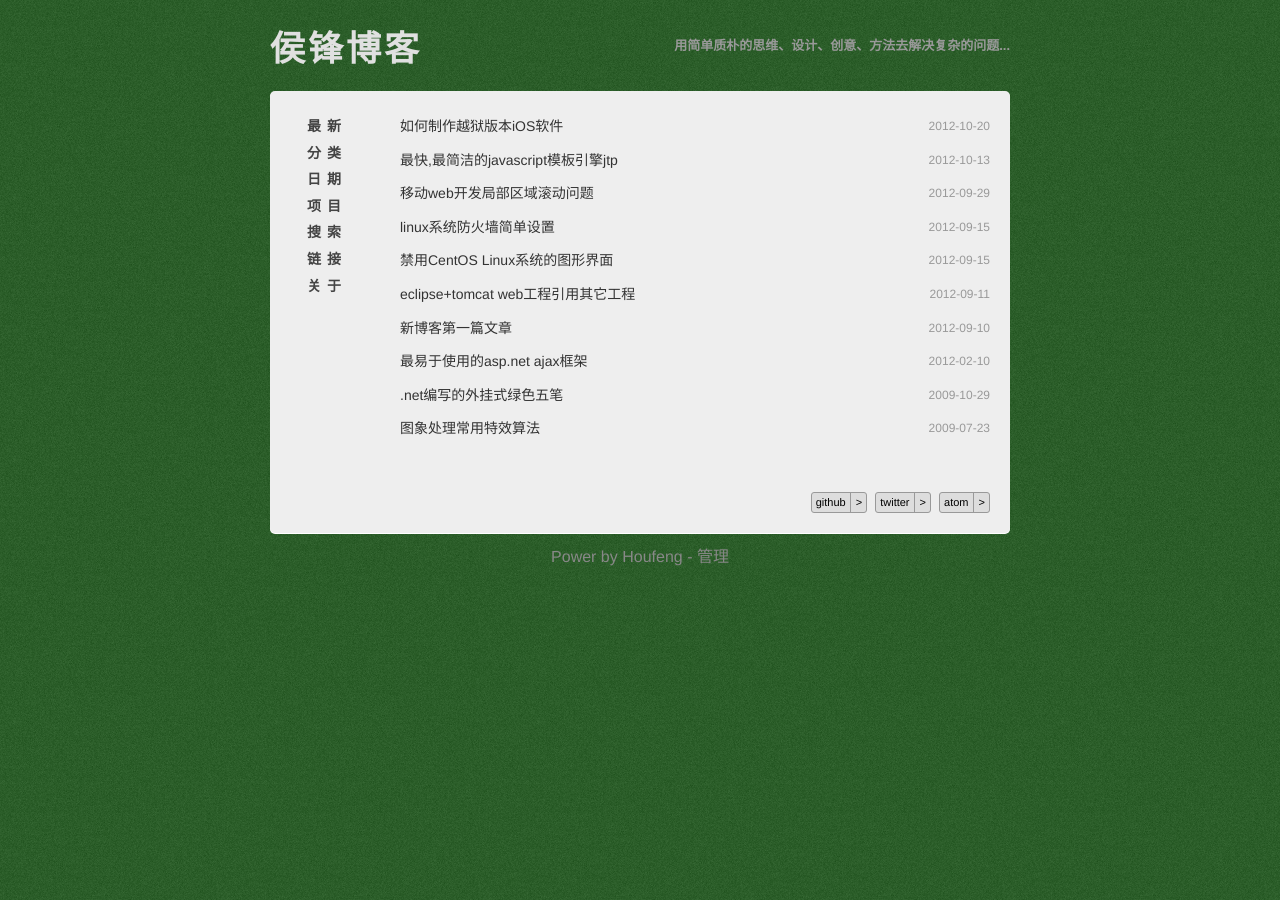
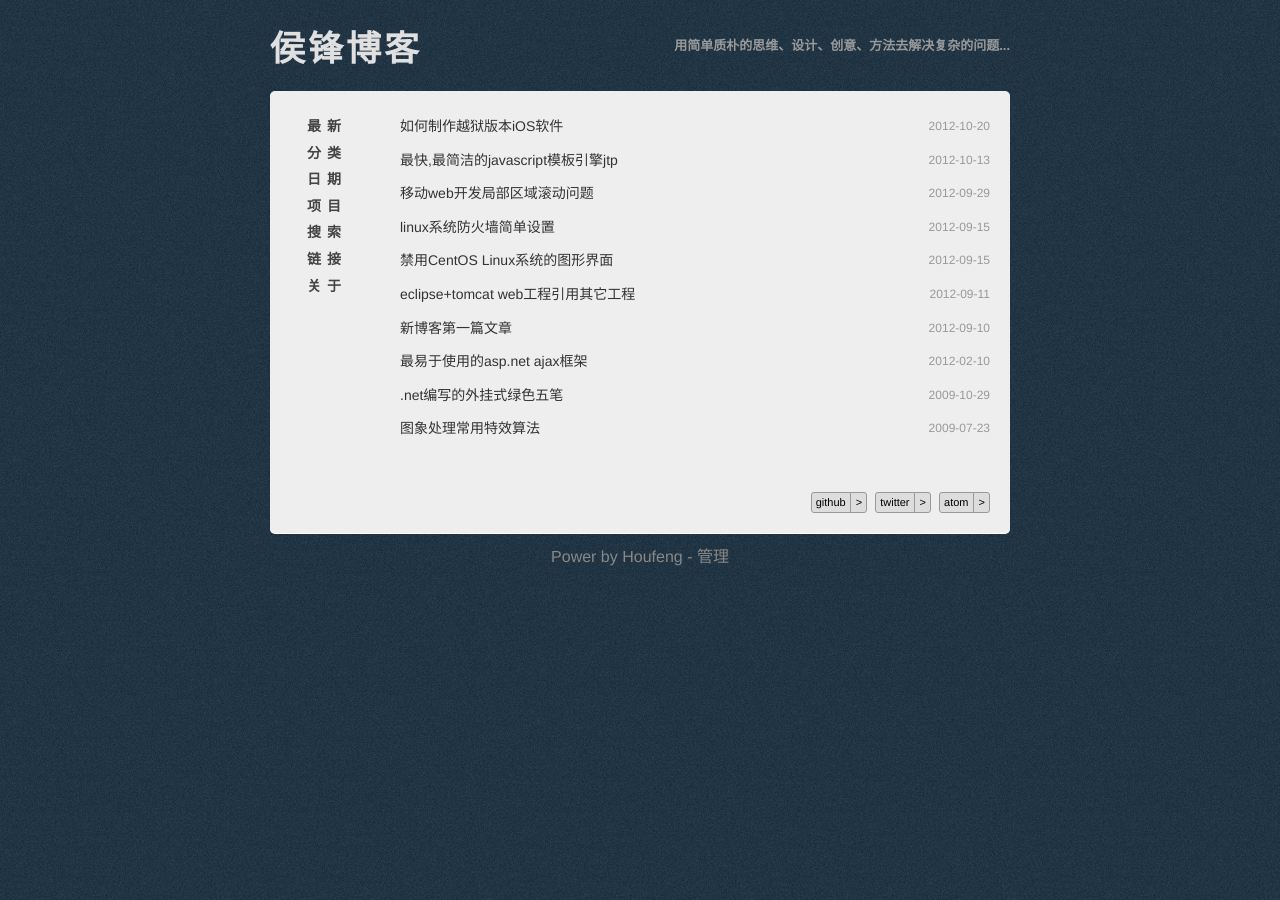
Before and after one commit to Houfeng/houfeng.github.com, a Jekyll site: the page built from index.html, in a window 1280 px wide. Built offline with Jekyll 4.4.1, drawn with Linux system fonts in a browser that asks for light colours; Markdown is read by kramdown in place of the engine named in the settings; comment, search, counter and statistics services are not loaded.

Commit message:
background

```diff
--- a/styles/style.css
+++ b/styles/style.css
@@ -36,7 +36,7 @@ html {
 }
 body {
 	background-attachment:fixed;
-	background: #215E21 url(../images/bg-5.png);
+	background: #162E41 url(../images/bg-5.png);
 	/*background-position:center center;*/
 	font-family:"Helvetica Neue",Helvetica,微软雅黑,Verdana,Arial,sans-serif;
 }
```
